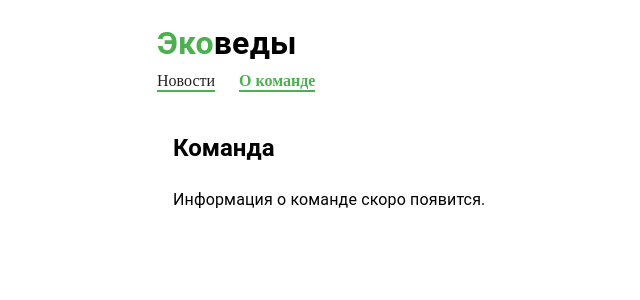
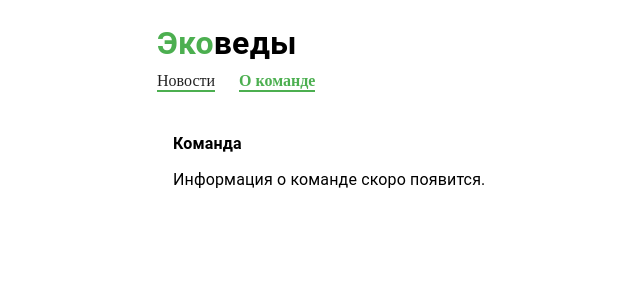
Before and after one commit to myatsikc/EcovedPortal, a Next.js app in the folder apps/frontend/: page /team in a window 1280 px wide. Shown: the top 300 px of the page, without its empty margins (33-673 px from the left). Built offline with nearby package versions, Linux system fonts and the light colour scheme.

Commit message:
правки

```diff
--- a/apps/frontend/src/app/api-docs/page.tsx
+++ b/apps/frontend/src/app/api-docs/page.tsx
@@ -7,7 +7,7 @@ import { Container } from "@/components/shared/container";
 export default function ApiDocsPage() {
   return (
     <Container>
-      <Typography variant="h5" sx={{ mb: 3, fontWeight: 600 }}>
+      <Typography style={{ marginBottom: "12px", fontWeight: 600 }}>
         Документация API
       </Typography>
       <Typography>Здесь будет документация API.</Typography>
--- a/apps/frontend/src/app/team/page.tsx
+++ b/apps/frontend/src/app/team/page.tsx
@@ -7,7 +7,7 @@ import { Container } from "@/components/shared/container";
 export default function TeamPage() {
   return (
     <Container>
-      <Typography variant="h5" sx={{ mb: 3, fontWeight: 600 }}>
+      <Typography style={{ marginBottom: "12px", fontWeight: 600 }}>
         Команда
       </Typography>
       <Typography>Информация о команде скоро появится.</Typography>
```
